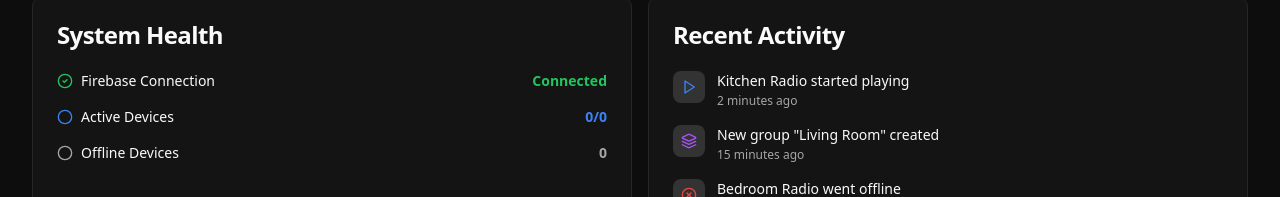
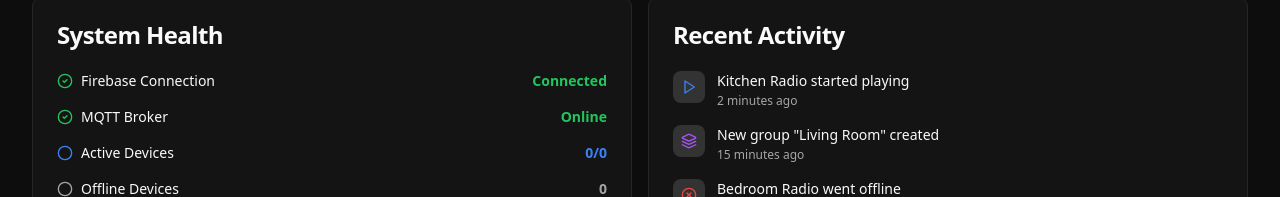
Before and after one commit to basharjaffan/bashify-admin, a React (Vite) app: page /dashboard in a window 1280 px wide. Shown: the part 1019-1216 px from the top of the page. Built offline with nearby package versions, Linux system fonts and the light colour scheme; no server answers; the database is empty; the HTML template or start-up script is replaced by a standard one.

Commit message:
Reverted to commit a9b5f100e4c591aeff7954bb9391da1e51e491b0

```diff
--- a/src/pages/Dashboard.tsx
+++ b/src/pages/Dashboard.tsx
@@ -81,6 +81,7 @@ const Dashboard = () => {
   // System health
   const systemHealth = [
     { label: 'Firebase Connection', status: 'Connected', value: null, statusColor: 'text-green-500' },
+    { label: 'MQTT Broker', status: 'Online', value: 'localhost:1883', statusColor: 'text-green-500' },
     { label: 'Active Devices', status: null, value: `${onlineDevices}/${devices.length}`, statusColor: 'text-blue-500' },
     { label: 'Offline Devices', status: null, value: offlineDevices.toString(), statusColor: 'text-muted-foreground' },
   ];
```
